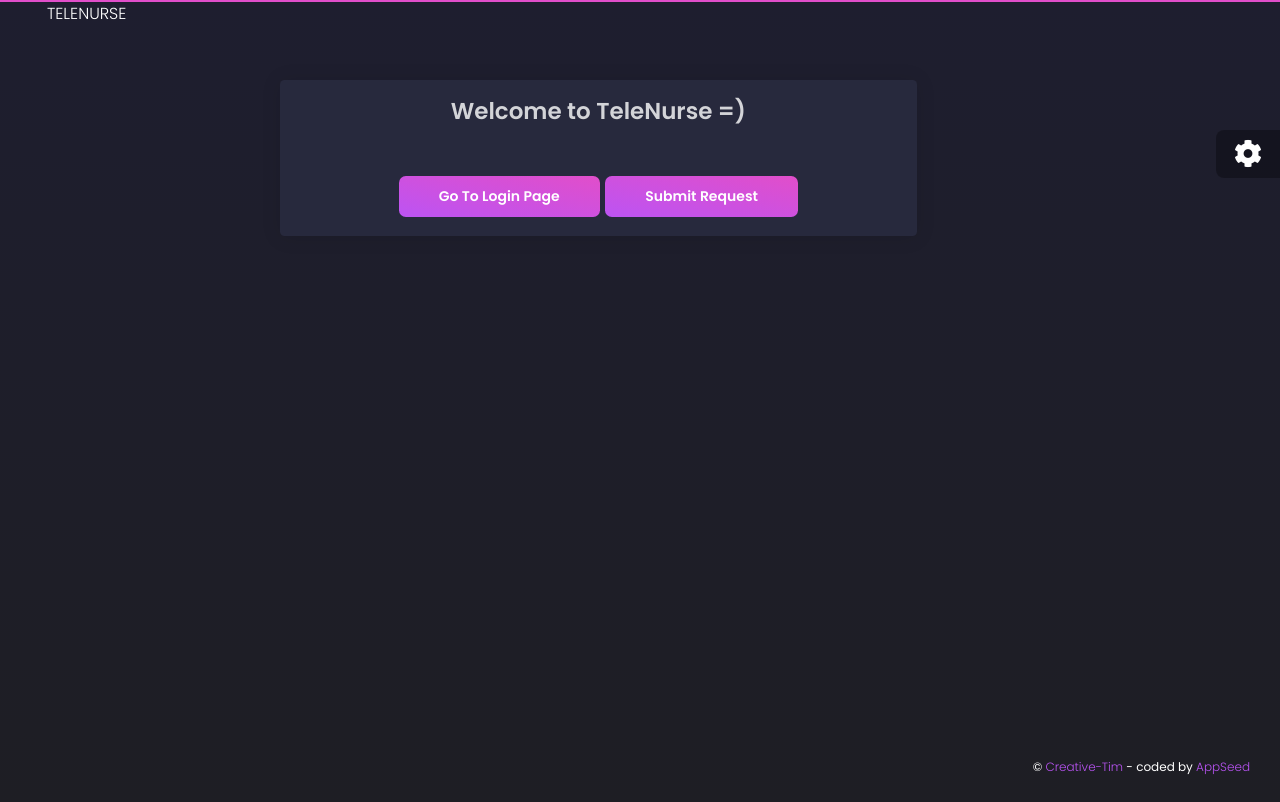
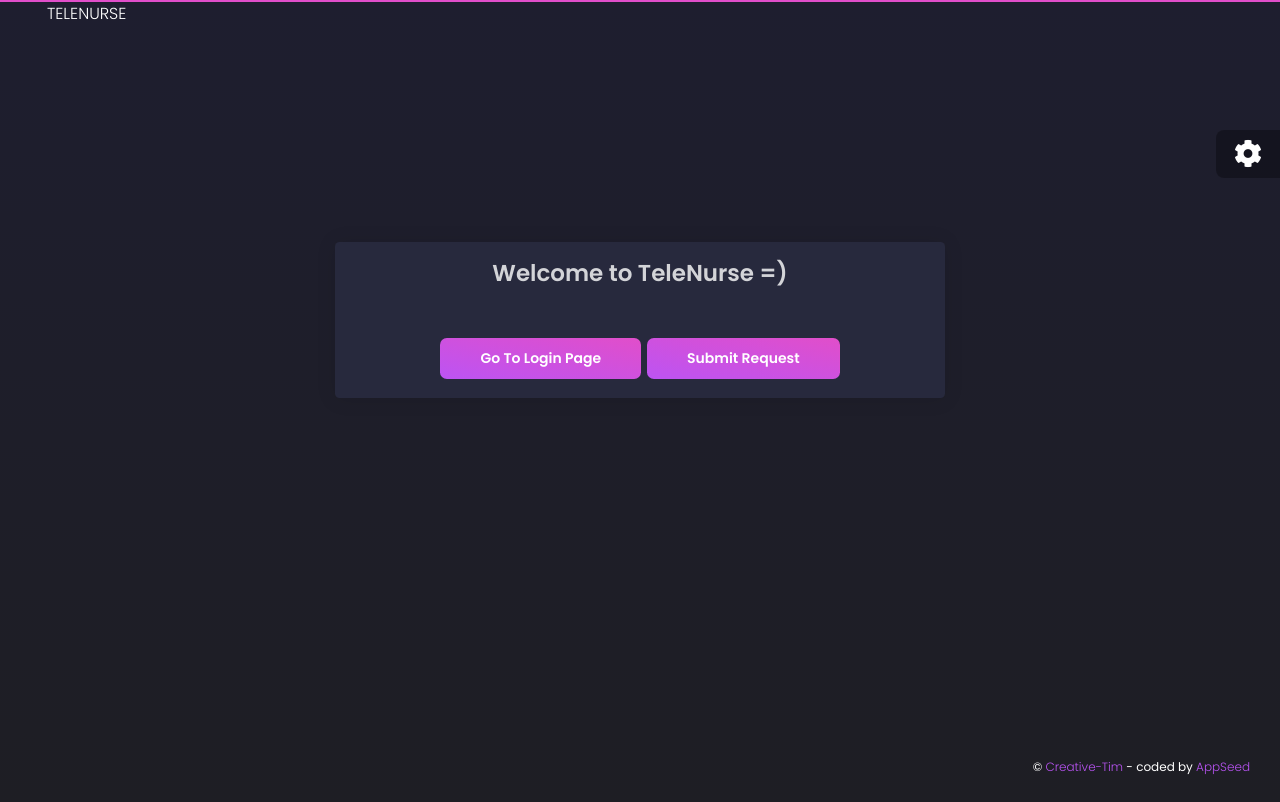
Before and after one commit to titansarus/Telenurse, a Django app: page /init/ in a window 1280 px wide. Run offline with Django 3.2, Linux system fonts and the light colour scheme; some libraries are stand-ins or nearby versions.

Commit message:
set some styles for init page to align in center

```diff
--- a/apps/static/css/accounts.css
+++ b/apps/static/css/accounts.css
@@ -1,3 +1,22 @@
+.container-box {
+    position: absolute;
+    left: 0px;
+    width: 100%;
+    text-align: center;
+    margin: auto;
+    top: 30%;
+}
+
 .box {
+    margin: auto;
+}
+
+form {
+    width: 100%;
     text-align: center;
 }
+
+.card-body .row {
+    margin: auto;
+    width: 100%;
+}
--- a/apps/templates/accounts/init-page.html
+++ b/apps/templates/accounts/init-page.html
@@ -6,13 +6,13 @@
 
 <link rel="stylesheet" href="{% static 'css/accounts.css' %}">
 
-<div class="row box">
-    <div class="col-md-8">
+<div class="row container-box">
+    <div class="col-md-6 box">
         <div class="card">
             <form role="form" method="post" action="">
                 {% csrf_token %}
 
-                <div class="card-header" style="color: red">
+                <div class="card-header">
                     <h3 class="title">Welcome to TeleNurse =)</h3>
                 </div>
 
```
Also changed, not shown: apps/templates/accounts/login.html (+8 -3 lines).
